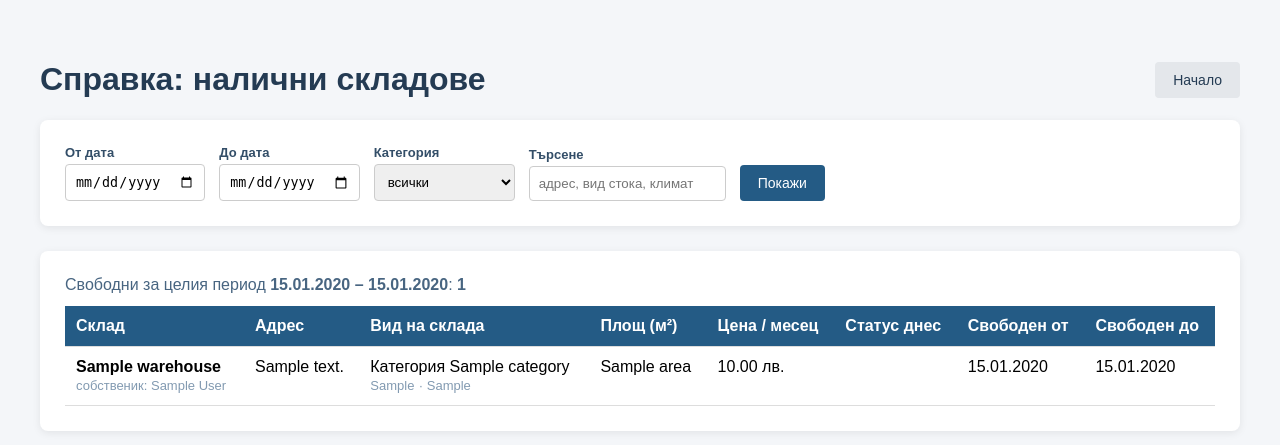
After one commit to MaxiTVBG/skladove-spring, a Spring app: template src/main/resources/templates/reports/available.html in a window 1280 px wide. The commit adds this page. Shown: the top 445 px of the page. Run offline with Thymeleaf, Linux system fonts and the light colour scheme; the template is opened without the code that fills it: most values are stand-ins (such as "Sample title", 1, 10 or a date in 2020); data that the repository does not hold is empty; some of the project's set-up classes (security, data sources, template engines, error pages and the like) are left out, and stand-ins take their place.

Commit message:
Справка за налични складове по произволен период (задача №13)
- /reports/available: складове, свободни за целия избран период, с колони
  „Свободен от“ / „Свободен до“, статус, адрес и вид на склада.
- Филтри: период, категория и търсене по адрес, вид стока или климат.
- Агентът вижда складовете, към които е назначен (с бутон „Нова заявка“),
  собственикът само своите; администраторът получава 403.
- Наличността се проверява с WarehouseAvailabilityService.isAvailable.
- Линкове от началната страница, „Наеми“ и „Моите складове“; логване на справката.

```diff
--- a/src/main/resources/templates/agent/rentals/list.html
+++ b/src/main/resources/templates/agent/rentals/list.html
@@ -40,6 +40,7 @@
         <div>
             <a class="btn btn-light" th:href="@{/}">Начало</a>
             <span th:replace="~{fragments/notifications :: bell}"></span>
+            <a class="btn btn-light" th:href="@{/reports/available}">Справка: налични складове</a>
             <a class="btn" th:href="@{/agent/report}">Моята справка</a>
         </div>
     </div>
--- a/src/main/resources/templates/index.html
+++ b/src/main/resources/templates/index.html
@@ -13,6 +13,7 @@
     <li sec:authorize="hasRole('OWNER')"><a href="/owner">Моите складове</a></li>
     <li sec:authorize="hasRole('OWNER')"><a href="/owner/rentals">Заявки за наем</a></li>
     <li sec:authorize="hasRole('AGENT')"><a href="/agent">Наеми</a></li>
+    <li sec:authorize="hasAnyRole('OWNER', 'AGENT')"><a href="/reports/available">Справка: налични складове</a></li>
 </ul>
 <form th:action="@{/logout}" method="post">
     <button type="submit">Изход</button>
--- a/src/main/resources/templates/owner/warehouses/list.html
+++ b/src/main/resources/templates/owner/warehouses/list.html
@@ -42,6 +42,7 @@
             <span th:replace="~{fragments/notifications :: bell}"></span>
             <a class="btn btn-light" th:href="@{/owner/rentals}">Заявки за наем</a>
             <a class="btn btn-light" th:href="@{/owner/ratings}">Оценка на агенти</a>
+            <a class="btn btn-light" th:href="@{/reports/available}">Налични за период</a>
             <a class="btn" th:href="@{/owner/warehouses/new}">+ Добави склад</a>
         </div>
     </div>
--- /dev/null
+++ b/src/main/resources/templates/reports/available.html
@@ -0,0 +1,134 @@
+<!DOCTYPE html>
+<html lang="bg" xmlns:th="http://www.thymeleaf.org"
+      xmlns:sec="http://www.thymeleaf.org/extras/spring-security">
+<head>
+    <meta charset="UTF-8">
+    <title>Справка: налични складове - Складове</title>
+    <style>
+        body { font-family: Arial, sans-serif; margin: 40px; background: #f4f6f9; }
+        h1 { color: #243b53; }
+        .container { max-width: 1250px; margin: auto; }
+        .card { background: white; padding: 25px; margin-bottom: 25px; border-radius: 8px;
+                box-shadow: 0 2px 8px rgba(0,0,0,0.08); }
+        .top { display: flex; justify-content: space-between; align-items: center; gap: 12px; }
+        .btn { display: inline-block; padding: 10px 18px; border: none; border-radius: 4px;
+               background: #245b85; color: white; text-decoration: none; cursor: pointer; font-size: 14px; }
+        .btn:hover { background: #17466d; }
+        .btn-small { padding: 6px 12px; }
+        .btn-light { background: #e4e7eb; color: #243b53; }
+        .filters { display: flex; flex-wrap: wrap; gap: 14px; align-items: flex-end; }
+        .filters label { display: block; font-weight: bold; color: #334e68; font-size: 13px; margin-bottom: 4px; }
+        .filters input, .filters select { padding: 9px; border: 1px solid #ccc; border-radius: 4px; }
+        table { width: 100%; border-collapse: collapse; }
+        th, td { padding: 11px; text-align: left; border-bottom: 1px solid #ddd; vertical-align: top; }
+        th { background: #245b85; color: white; }
+        .status { padding: 4px 10px; border-radius: 12px; font-size: 13px; font-weight: bold; white-space: nowrap; }
+        .AVAILABLE { background: #e5f5e9; color: #187a37; }
+        .RENTED { background: #fff4e5; color: #9a5b00; }
+        .muted { color: #829ab1; font-size: 13px; }
+        .summary { color: #486581; margin: 0 0 12px; }
+        .error { color: #a32121; background: #fde8e8; padding: 12px; border-radius: 4px; }
+        .empty { color: #627d98; text-align: center; padding: 20px; }
+    </style>
+</head>
+<body>
+<div class="container">
+
+    <div class="top">
+        <h1>Справка: налични складове</h1>
+        <div>
+            <a class="btn btn-light" th:href="@{/}">Начало</a>
+            <a class="btn btn-light" sec:authorize="hasRole('AGENT')" th:href="@{/agent/rentals}">Наеми</a>
+            <a class="btn btn-light" sec:authorize="hasRole('OWNER')" th:href="@{/owner/warehouses}">Моите складове</a>
+        </div>
+    </div>
+    <p class="muted" sec:authorize="hasRole('AGENT')">Показват се складовете, към които сте назначен като агент.</p>
+    <p class="muted" sec:authorize="hasRole('OWNER')">Показват се само вашите складове.</p>
+
+    <!-- Филтри: GET форма, затова параметрите остават в адреса -->
+    <div class="card">
+        <form class="filters" th:action="@{/reports/available}" method="get">
+            <div>
+                <label for="from">От дата</label>
+                <input id="from" type="date" name="from" th:value="${from}">
+            </div>
+            <div>
+                <label for="to">До дата</label>
+                <input id="to" type="date" name="to" th:value="${to}">
+            </div>
+            <div>
+                <label for="category">Категория</label>
+                <select id="category" name="category">
+                    <option value="">всички</option>
+                    <option th:each="c : ${categories}" th:value="${c}" th:text="${c}"
+                            th:selected="${c == category}"></option>
+                </select>
+            </div>
+            <div>
+                <label for="search">Търсене</label>
+                <input id="search" type="text" name="search" th:value="${search}"
+                       placeholder="адрес, вид стока, климат">
+            </div>
+            <div>
+                <button class="btn" type="submit">Покажи</button>
+            </div>
+        </form>
+    </div>
+
+    <p class="error" th:if="${errorMessage}" th:text="${errorMessage}"></p>
+
+    <div class="card">
+        <p class="summary" th:unless="${errorMessage}">
+            Свободни за целия период
+            <b th:text="${#temporals.format(from, 'dd.MM.yyyy')} + ' – ' + ${#temporals.format(to, 'dd.MM.yyyy')}"></b>:
+            <b th:text="${#lists.size(rows)}"></b>
+        </p>
+        <p class="empty" th:if="${#lists.isEmpty(rows)}">Няма свободни складове за избрания период.</p>
+
+        <table th:unless="${#lists.isEmpty(rows)}">
+            <thead>
+            <tr>
+                <th>Склад</th>
+                <th>Адрес</th>
+                <th>Вид на склада</th>
+                <th>Площ (м²)</th>
+                <th>Цена / месец</th>
+                <th>Статус днес</th>
+                <th>Свободен от</th>
+                <th>Свободен до</th>
+                <th sec:authorize="hasRole('AGENT')"></th>
+            </tr>
+            </thead>
+            <tbody>
+            <tr th:each="row : ${rows}" th:with="w=${row.warehouse}">
+                <td>
+                    <b th:text="${w.name}"></b><br>
+                    <span class="muted" th:text="'собственик: ' + ${w.owner.fullName}"></span>
+                </td>
+                <td th:text="${w.address}"></td>
+                <td>
+                    <span th:text="'Категория ' + ${w.category}"></span><br>
+                    <span class="muted" th:text="${w.goodsType}"></span>
+                    <span class="muted" th:if="${w.climateConditions}" th:text="' · ' + ${w.climateConditions}"></span>
+                </td>
+                <td th:text="${w.area}"></td>
+                <td th:text="${#numbers.formatDecimal(w.monthlyPrice, 1, 2)} + ' лв.'"></td>
+                <td>
+                    <span class="status" th:classappend="${w.status}" th:switch="${w.status?.name()}">
+                        <span th:case="'AVAILABLE'">Свободен</span>
+                        <span th:case="'RENTED'">Нает</span>
+                    </span>
+                </td>
+                <td th:text="${row.freeSince != null} ? ${#temporals.format(row.freeSince, 'dd.MM.yyyy')} : 'отдавна'"></td>
+                <td th:text="${row.freeUntil != null} ? ${#temporals.format(row.freeUntil, 'dd.MM.yyyy')} : 'без ограничение'"></td>
+                <td sec:authorize="hasRole('AGENT')">
+                    <a class="btn btn-small" th:href="@{/agent/rentals/new(warehouseId=${w.id})}">Нова заявка</a>
+                </td>
+            </tr>
+            </tbody>
+        </table>
+    </div>
+
+</div>
+</body>
+</html>
```
Also changed, not shown: src/main/java/bg/skladove/report/AvailableWarehouse.java (added, +30 -0 lines), src/main/java/bg/skladove/report/AvailableWarehouseReportService.java (added, +132 -0 lines), src/main/java/bg/skladove/report/ReportController.java (added, +60 -0 lines).
